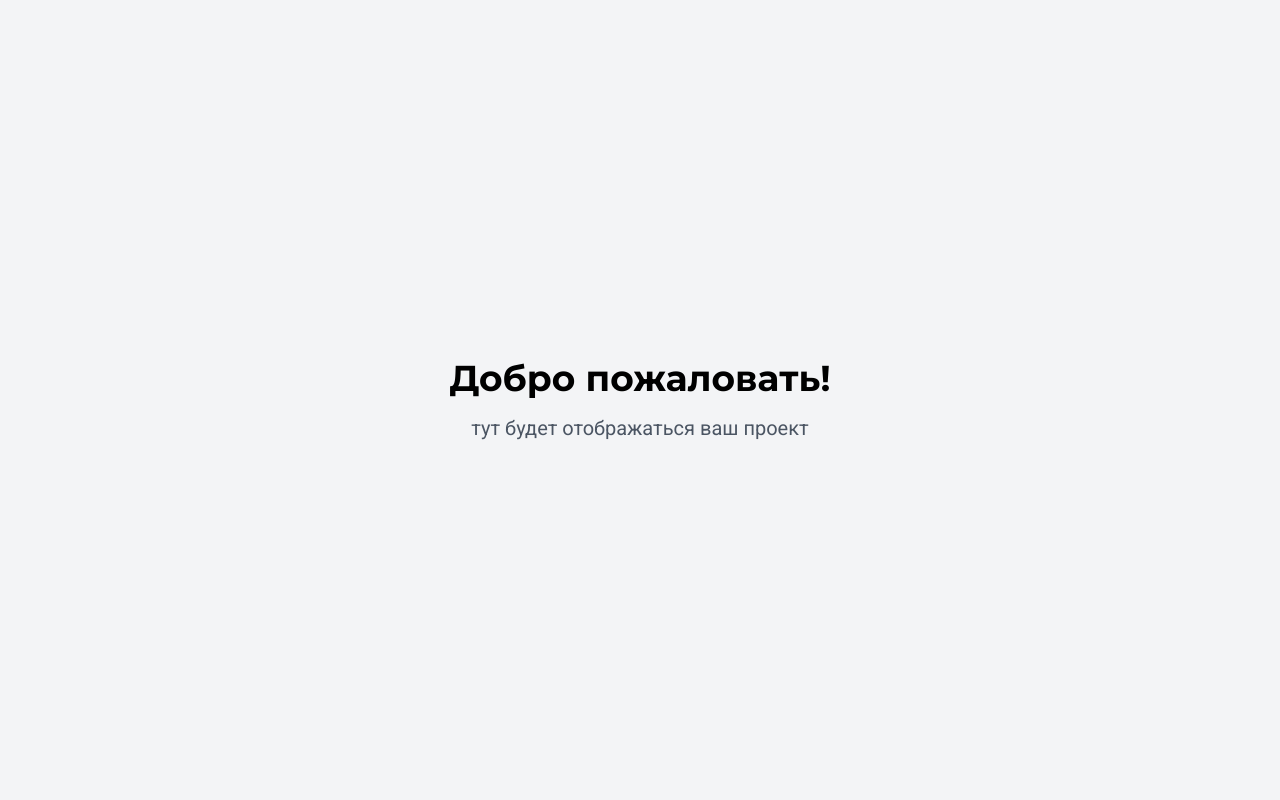
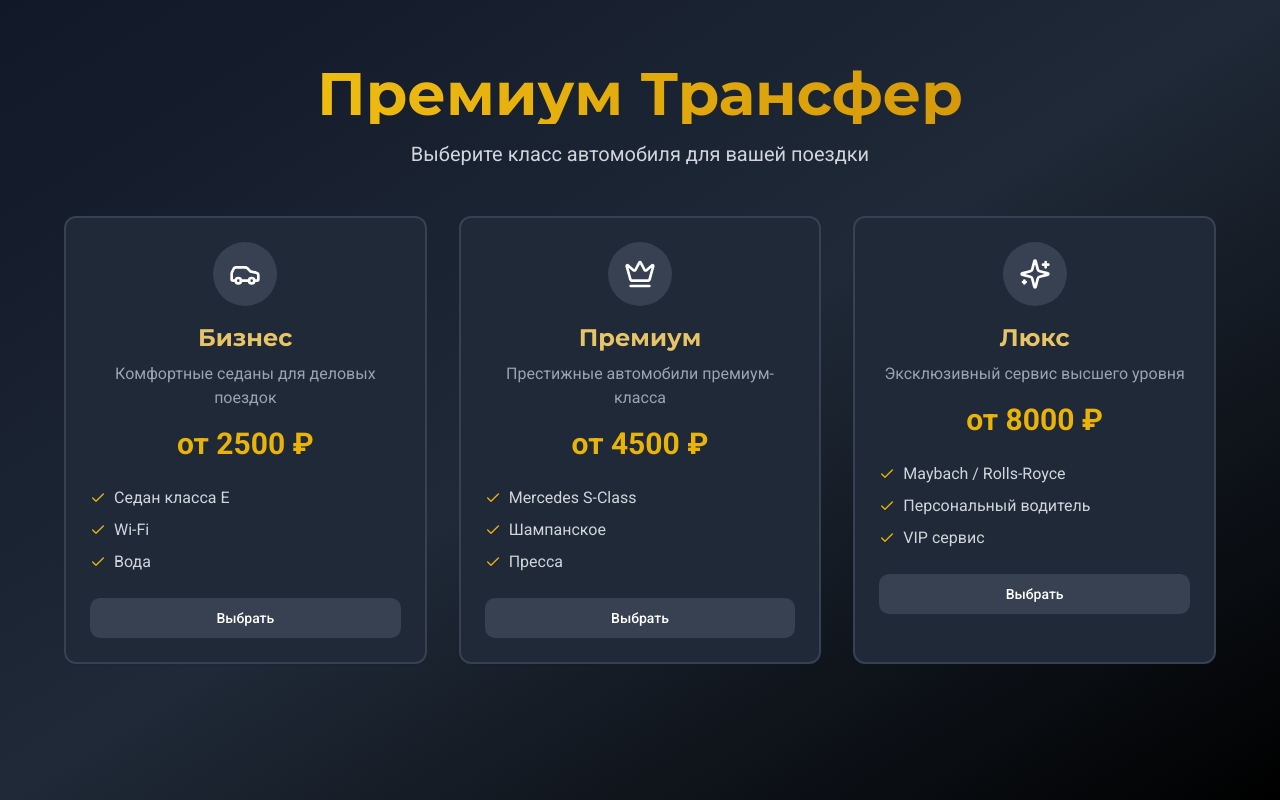
Before and after one commit to pr-poehali-dev/vip-taxi-app, a React (Vite) app: page / in a window 1280 px wide. Built offline with nearby package versions, Linux system fonts and the light colour scheme.

Commit message:
fix: исправить отображение сайта

```diff
--- a/src/pages/Index.tsx
+++ b/src/pages/Index.tsx
@@ -1,11 +1,114 @@
-// Update this page (the content is just a fallback if you fail to update the page)
+import { useState } from 'react';
+import { Card } from '@/components/ui/card';
+import { Button } from '@/components/ui/button';
+import Icon from '@/components/ui/icon';
 
 const Index = () => {
+  const [selectedClass, setSelectedClass] = useState<string | null>(null);
+
+  const carClasses = [
+    {
+      id: 'business',
+      title: 'Бизнес',
+      description: 'Комфортные седаны для деловых поездок',
+      price: 'от 2500 ₽',
+      features: ['Седан класса E', 'Wi-Fi', 'Вода'],
+      icon: 'Car'
+    },
+    {
+      id: 'premium',
+      title: 'Премиум',
+      description: 'Престижные автомобили премиум-класса',
+      price: 'от 4500 ₽',
+      features: ['Mercedes S-Class', 'Шампанское', 'Пресса'],
+      icon: 'Crown'
+    },
+    {
+      id: 'luxury',
+      title: 'Люкс',
+      description: 'Эксклюзивный сервис высшего уровня',
+      price: 'от 8000 ₽',
+      features: ['Maybach / Rolls-Royce', 'Персональный водитель', 'VIP сервис'],
+      icon: 'Sparkles'
+    }
+  ];
+
   return (
-    <div className="min-h-screen flex items-center justify-center bg-gray-100">
-      <div className="text-center">
-        <h1 className="text-4xl font-bold mb-4 color-black text-black">Добро пожаловать!</h1>
-        <p className="text-xl text-gray-600">тут будет отображаться ваш проект</p>
+    <div className="min-h-screen bg-gradient-to-br from-gray-900 via-gray-800 to-black text-white">
+      <div className="container mx-auto px-4 py-16">
+        <div className="text-center mb-12">
+          <h1 className="text-5xl md:text-6xl font-bold mb-4 bg-gradient-to-r from-yellow-400 to-yellow-600 bg-clip-text text-transparent">
+            Премиум Трансфер
+          </h1>
+          <p className="text-xl text-gray-300">Выберите класс автомобиля для вашей поездки</p>
+        </div>
+
+        <div className="grid grid-cols-1 md:grid-cols-3 gap-8 max-w-6xl mx-auto">
+          {carClasses.map((carClass) => (
+            <Card
+              key={carClass.id}
+              className={`bg-gray-800 border-2 cursor-pointer transition-all duration-300 hover:scale-105 ${
+                selectedClass === carClass.id
+                  ? 'border-yellow-500 shadow-xl shadow-yellow-500/20'
+                  : 'border-gray-700 hover:border-gray-600'
+              }`}
+              onClick={() => setSelectedClass(carClass.id)}
+            >
+              <div className="p-6">
+                <div className="flex justify-center mb-4">
+                  <div className={`w-16 h-16 rounded-full flex items-center justify-center ${
+                    selectedClass === carClass.id
+                      ? 'bg-yellow-500'
+                      : 'bg-gray-700'
+                  }`}>
+                    <Icon name={carClass.icon} size={32} className="text-white" />
+                  </div>
+                </div>
+
+                <h3 className="text-2xl font-bold text-center mb-2">{carClass.title}</h3>
+                <p className="text-gray-400 text-center mb-4">{carClass.description}</p>
+
+                <div className="text-center mb-6">
+                  <span className="text-3xl font-bold text-yellow-500">{carClass.price}</span>
+                </div>
+
+                <ul className="space-y-2 mb-6">
+                  {carClass.features.map((feature, index) => (
+                    <li key={index} className="flex items-center text-gray-300">
+                      <Icon name="Check" size={16} className="text-yellow-500 mr-2" />
+                      {feature}
+                    </li>
+                  ))}
+                </ul>
+
+                <Button
+                  className={`w-full ${
+                    selectedClass === carClass.id
+                      ? 'bg-yellow-500 hover:bg-yellow-600 text-black'
+                      : 'bg-gray-700 hover:bg-gray-600 text-white'
+                  }`}
+                  onClick={(e) => {
+                    e.stopPropagation();
+                    setSelectedClass(carClass.id);
+                  }}
+                >
+                  {selectedClass === carClass.id ? 'Выбрано' : 'Выбрать'}
+                </Button>
+              </div>
+            </Card>
+          ))}
+        </div>
+
+        {selectedClass && (
+          <div className="text-center mt-12">
+            <Button
+              size="lg"
+              className="bg-yellow-500 hover:bg-yellow-600 text-black font-bold px-12 py-6 text-xl"
+            >
+              Продолжить бронирование
+            </Button>
+          </div>
+        )}
       </div>
     </div>
   );
```
